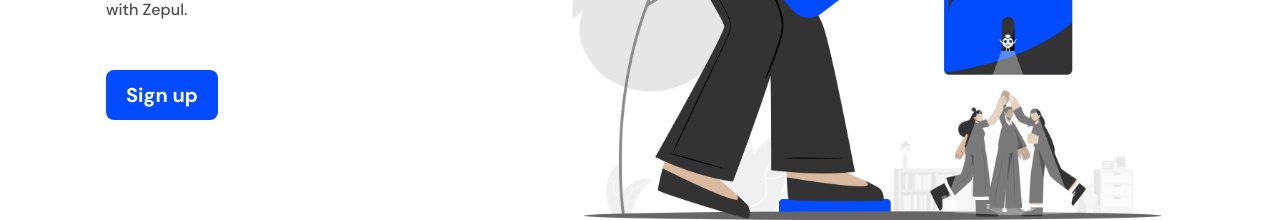
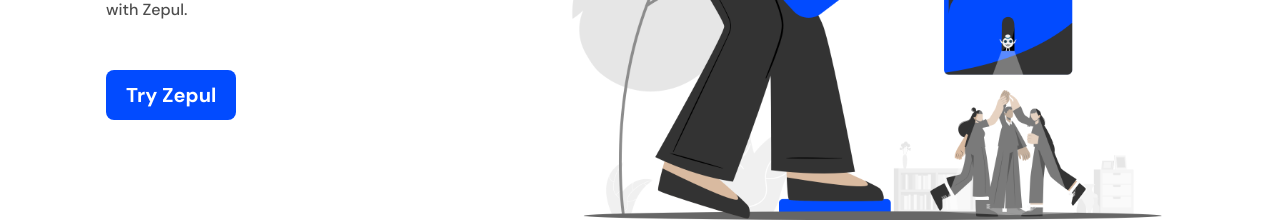
Before and after one commit to Bandan-Hpe/Zepul, a React (Vite) app: page /companies in a window 1280 px wide. Shown: the part 329-549 px from the top of the page. Built offline with nearby package versions, Linux system fonts and the light colour scheme.

Commit message:
changes made home page

```diff
--- a/src/Data/CompaniesData.js
+++ b/src/Data/CompaniesData.js
@@ -33,7 +33,7 @@ export const CompaniesData = {
         "Leveraging Expertise: Optimizing Recruitment Through Skill-Based Matching",
       description:
         "In today's dynamic talent landscape, aligning candidate skillsets with specific requirements is crucial for successful recruitment outcomes. Zepul's proprietary matching algorithm addresses this critical need by correlating recruiter expertise with pre-defined skill-based profiles",
-      btn_txt: "Sign up",
+      btn_txt: "Try Zepul",
       communityData: [
         {
           id: 1,
@@ -63,7 +63,7 @@ export const CompaniesData = {
       description:
         "Building a successful team starts with identifying the right talent. Zepul takes a proactive approach by cultivating a diverse and dynamic database that harnesses the strengths of both active job seekers and strategic referrals. ",
 
-      btn_txt: "Sign up",
+      btn_txt: "Try Zepul",
       communityData: [
         {
           id: 1,
@@ -93,7 +93,7 @@ export const CompaniesData = {
       description:
         "Zepul's Applicant Tracking System (ATS) goes beyond streamlining the recruitment process. It empowers all stakeholders to actively participate and make informed decisions throughout the hiring journey.",
 
-      btn_txt: "Sign up",
+      btn_txt: "Try Zepul",
       communityData: [
         {
           id: 1,
@@ -123,7 +123,7 @@ export const CompaniesData = {
       description:
         "Zepul fosters collaboration, bridging delivery and recruitment teams for enhanced efficiency. We also manage interviews seamlessly.",
 
-      btn_txt: "Sign up",
+      btn_txt: "Try Zepul",
       communityData: [
         {
           id: 1,
@@ -152,7 +152,7 @@ export const CompaniesData = {
         "Cultivating High-Impact Hires: Building Strategic Partnerships and Talent Networks",
       description:
         "Building a successful team goes beyond finding qualified individuals. It's about fostering high-impact hires who can contribute significantly to your organization's growth to which Zepul’s proactive approach helps.",
-      btn_txt: "Sign up",
+      btn_txt: "Try Zepul",
       communityData: [
         {
           id: 1,
@@ -181,7 +181,7 @@ export const CompaniesData = {
         "Cultivating a Powerful Employer Brand: Attracting and Retaining Top Talent",
       description:
         "In today's dynamic talent landscape, aligning candidate skillsets with specific requirements is crucial for successful recruitment outcomes. Zepul's proprietary matching algorithm addresses this critical need by correlating recruiter expertise with pre-defined skill-based profiles",
-      btn_txt: "Sign up",
+      btn_txt: "Try Zepul",
       communityData: [
         {
           id: 1,
--- a/src/Data/RecruterData.js
+++ b/src/Data/RecruterData.js
@@ -22,7 +22,7 @@ export const RecruiterData = {
       description:
         "Zepul understands the importance of efficient resource utilization in today's competitive business environment. Our platform empowers you to optimize resources and tools, allowing you to",
 
-      btn_txt: "Sign up",
+      btn_txt: "Become Recruitment Partner",
       communityData: [
         {
           id: 1,
@@ -51,7 +51,7 @@ export const RecruiterData = {
       description:
         "Zepul empowers you to transcend geographical limitations and unlock the full potential of the global marketplace",
 
-      btn_txt: "Sign up",
+      btn_txt: "Become Recruitment Partner",
       communityData: [
         {
           id: 1,
@@ -80,7 +80,7 @@ export const RecruiterData = {
         " Streamline Acquisition, Reduce Costs: Cultivating a Sustainable Recruitment Strategy",
       description:
         "Zepul empowers you to optimize your recruitment process and achieve a substantial decrease in marketing costs. Here's how:",
-      btn_txt: "Sign up",
+      btn_txt: "Become Recruitment Partner",
       communityData: [
         {
           id: 1,
--- a/src/Pages/Companies.jsx
+++ b/src/Pages/Companies.jsx
@@ -30,7 +30,7 @@ const Companies = () => {
         <CommonHeroSection
           title="Try Zepul"
           subtitle="Unlock the power of tailored recruitment solutions and build the winning teams that drive your success. Partner with Zepul."
-          btnText="Sign up"
+          btnText="Try Zepul"
           image="/assets/10. Try Zepul.png"
         />
         <div className="mt-5">
--- a/src/Pages/Home.jsx
+++ b/src/Pages/Home.jsx
@@ -196,7 +196,7 @@ const Home = () => {
                         <FaCartPlus />
                       </div>
                       <span className="list-text">
-                        One Stop Shop-Rights from Requisition to Onboarding
+                        One Stop Shop-Right from Requisition to Onboarding
                       </span>
                     </li>
                   </ul>
--- a/src/styles/Tabs.css
+++ b/src/styles/Tabs.css
@@ -16,8 +16,7 @@
 .sign-in-button.tabs {
   background-color: var(--blue);
   color: white;
-  width: 180px;
-  height: 64px;
+padding:.5rem;
   font-size: 20px;
   font-weight: 700;
   border-radius: 8px;
```
